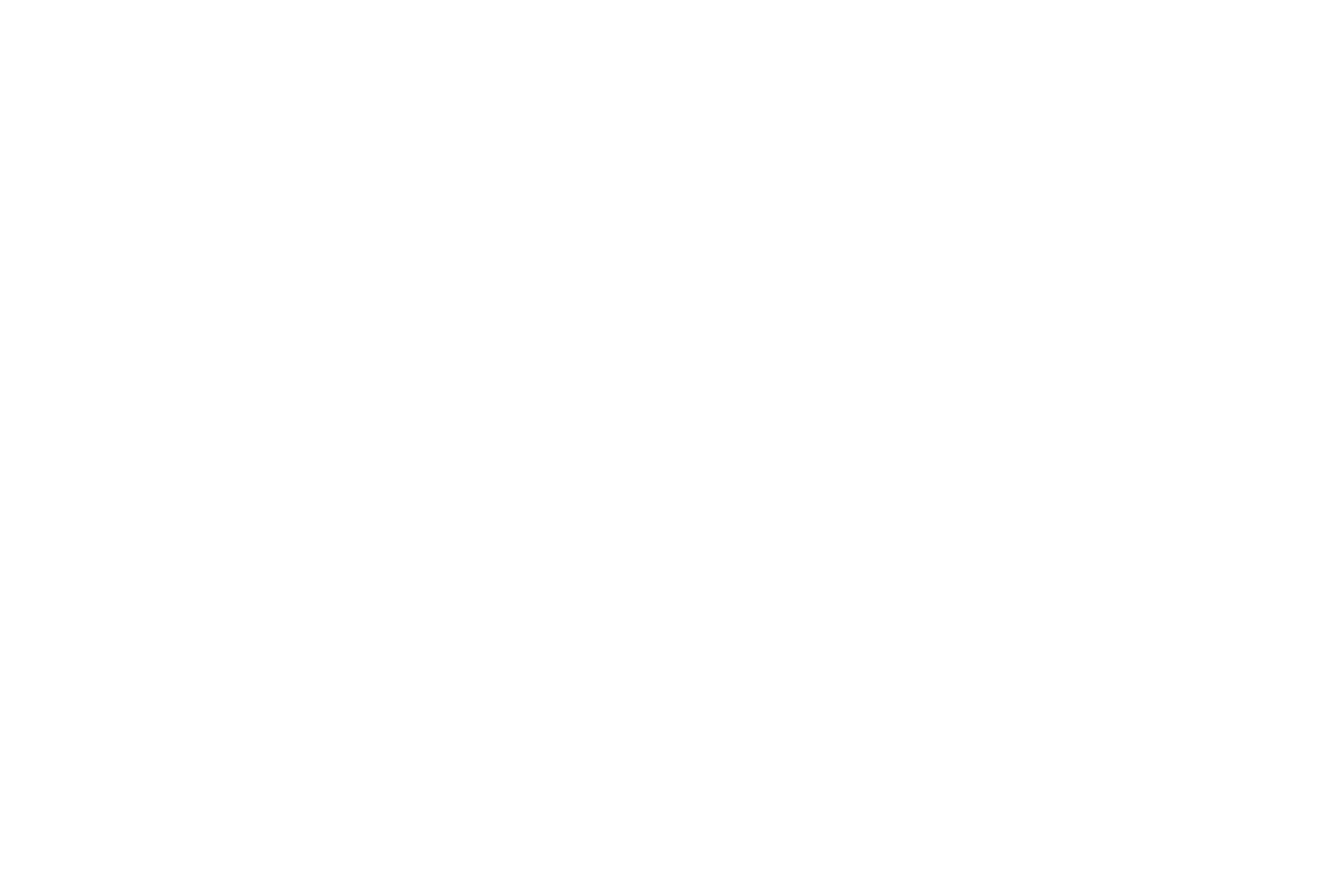
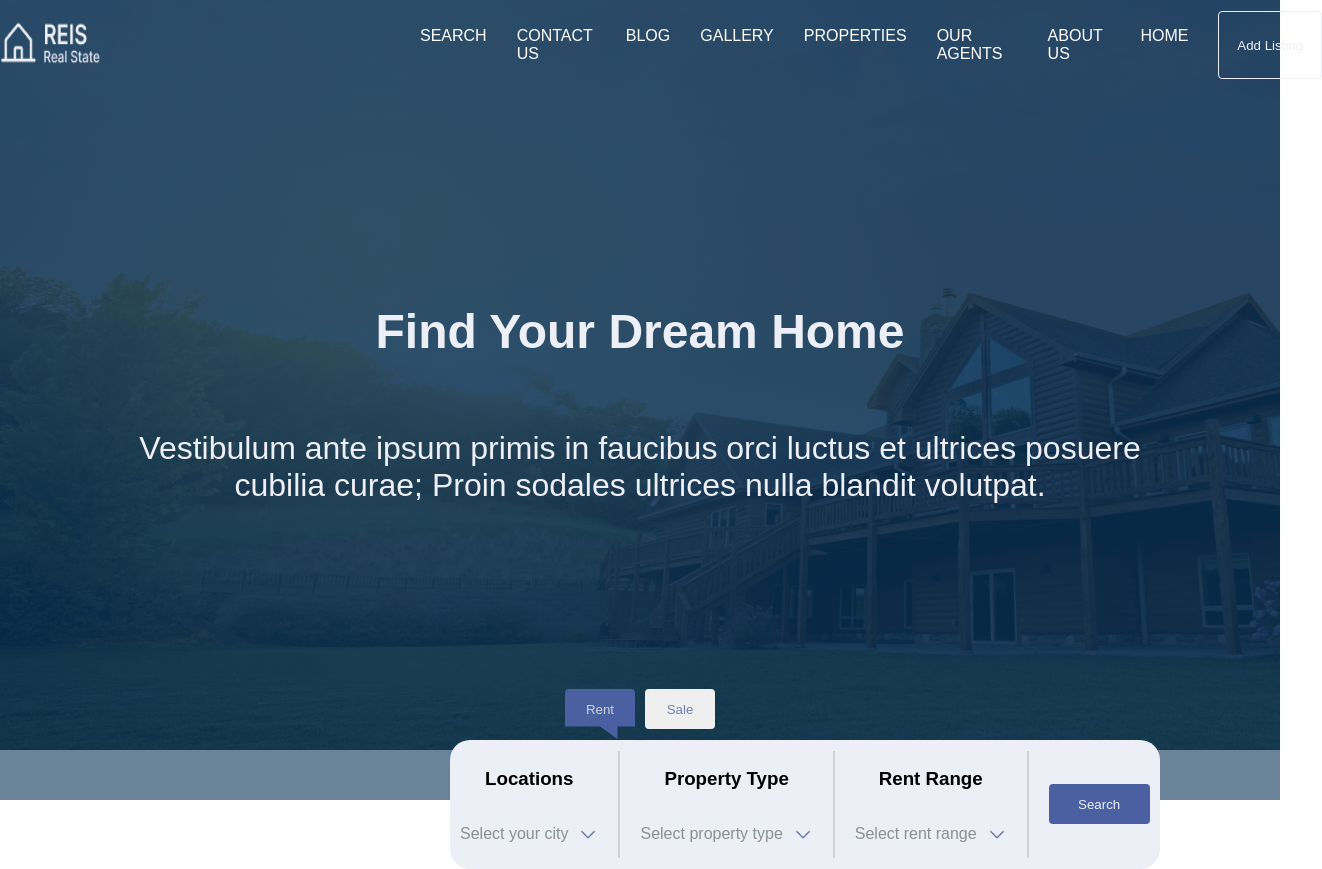
Before and after one commit to Hamziss/agence, a plain HTML site: page index.html in a window 1280 px wide. Shown: the whole page, 1322 px wide, since content can reach past the window. Before the commit the page ends 800 px from the top, so only its background shows below. Drawn offline with Linux system fonts and the light colour scheme.

Commit message:
Rayane commit 2

```diff
--- a/index.html
+++ b/index.html
@@ -4,10 +4,72 @@
     <meta charset="UTF-8" />
     <meta name="viewport" content="width=device-width, initial-scale=1.0" />
     <title>Document</title>
+    <link rel="stylesheet" href="Rayane.css" />
   </head>
 
   <body>
     <!-- rayane -->
+    <!-- part 1 Header   -->
+    <header>
+      <!-- DIV LOGO  -->
+      <div class="sigma">
+        <img src="logo home.png" alt="logo" width="100px" height="50px" />
+      </div>
+      <!-- DIV NAV TEXT  -->
+      <div class="beta">
+        <p>SEARCH</p>
+        <p>CONTACT US</p>
+        <p>BLOG</p>
+        <p>GALLERY</p>
+        <p>PROPERTIES</p>
+        <p>OUR AGENTS</p>
+        <p>ABOUT US</p>
+        <p>HOME</p>
+        <button>Add Listing</button>
+      </div>
+    </header>
+    <!-- FIRST SECTION PART  -->
+    <section class="alpha">
+      <h1>Find Your Dream Home</h1>
+      <p>
+        Vestibulum ante ipsum primis in faucibus orci luctus et ultrices posuere
+        <br />
+        cubilia curae; Proin sodales ultrices nulla blandit volutpat.
+      </p>
+      <div class="btn">
+        <button><span>Rent</span></button>
+        <button>Sale</button>
+      </div>
+    </section>
+
+    <!-- SECTION 2  -->
+    <section class="PDG">
+      <div class="principal">
+        <h3>Locations</h3>
+        <div class="texto">
+          <p>Select your city</p>
+          <img src="CaretDown.png" alt="down" width="20px" height="20px" />
+        </div>
+      </div>
+      <div class="deco"></div>
+      <div class="principal">
+        <h3>Property Type</h3>
+        <div class="texto">
+          <p>Select property type</p>
+          <img src="CaretDown.png" alt="down" width="20px" height="20px" />
+        </div>
+      </div>
+      <div class="deco"></div>
+      <div class="principal">
+        <h3>Rent Range</h3>
+        <div class="texto">
+          <p>Select rent range</p>
+          <img src="CaretDown.png" alt="down" width="20px" height="20px" />
+        </div>
+      </div>
+      <div class="deco"></div>
+      <button>Search</button>
+    </section>
 
     <!-- amel -->
 
```
Lines whose indentation alone changed are shown as unchanged.
